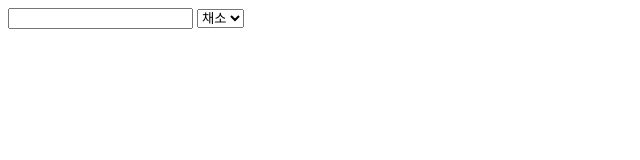
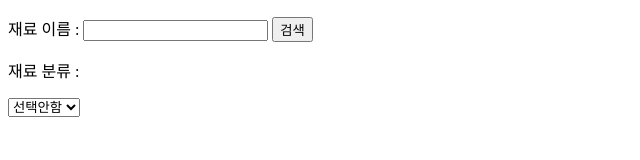
Before and after one commit to yanghaemi/htmlpractice, a plain HTML site: page index.html in a window 1280 px wide. Shown: the whole page, without its empty margins (0-640 px from the left). Drawn offline with Linux system fonts and the light colour scheme.

Commit message:
no message

```diff
--- a/index.html
+++ b/index.html
@@ -4,14 +4,20 @@
   <title>냉장고</title>
  </head>
  <body>
+  <p>재료 이름 :
   <input type="text" name="search">
+<input type = "button" value="검색" onclick="zipcode_search()">
+    </p>
+    <p>재료 분류 : </p>
     <select name="food">
+      <option value="null" selected> 선택안함
       <option value="meat"> 고기
-    <option value="vegetable" selected> 채소
+      <option value="vegetable"> 채소
       <option value="sauce">소스
       <option value="drink">음료
       <option value="fruit">과일
       <option value="etc">기타
+
   </select>
 </body>
 </html>
```
Lines whose indentation alone changed are shown as unchanged.
